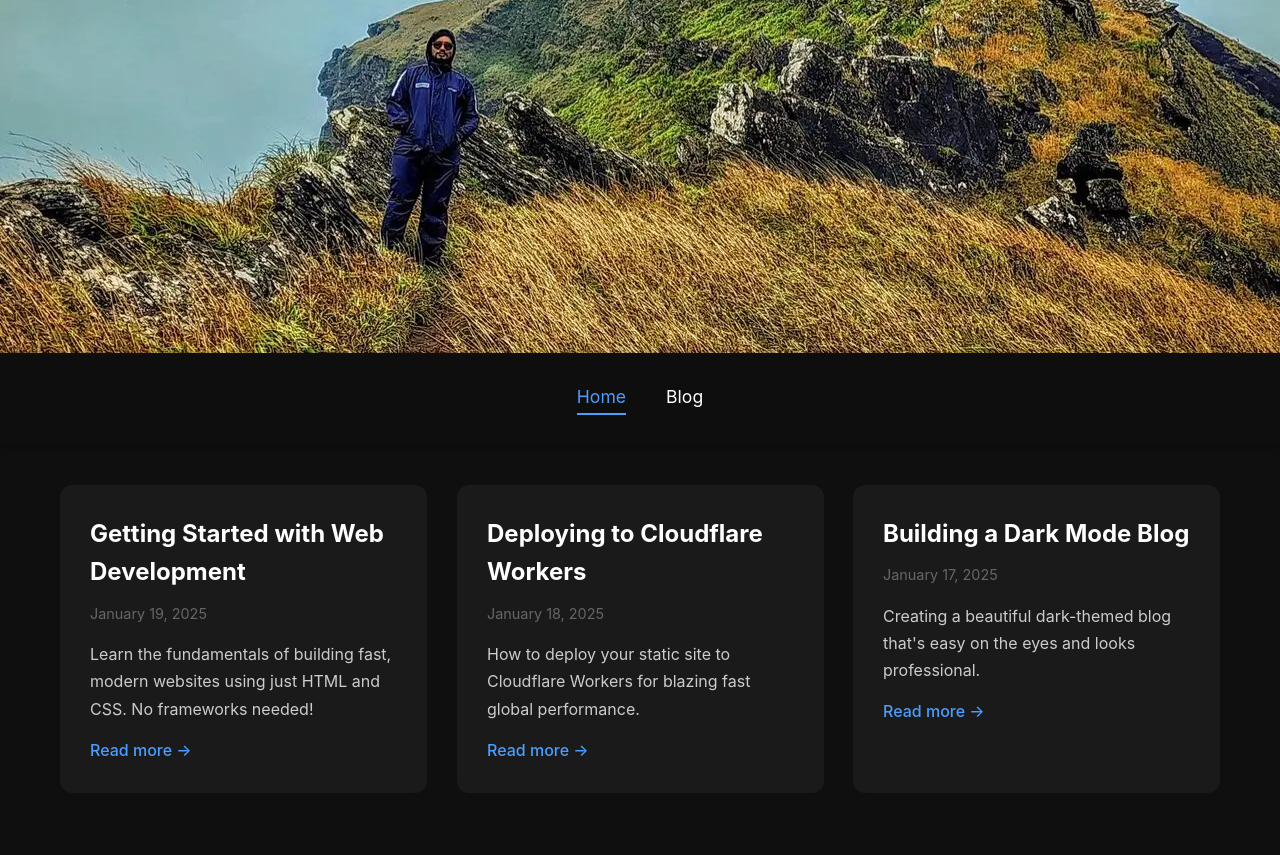
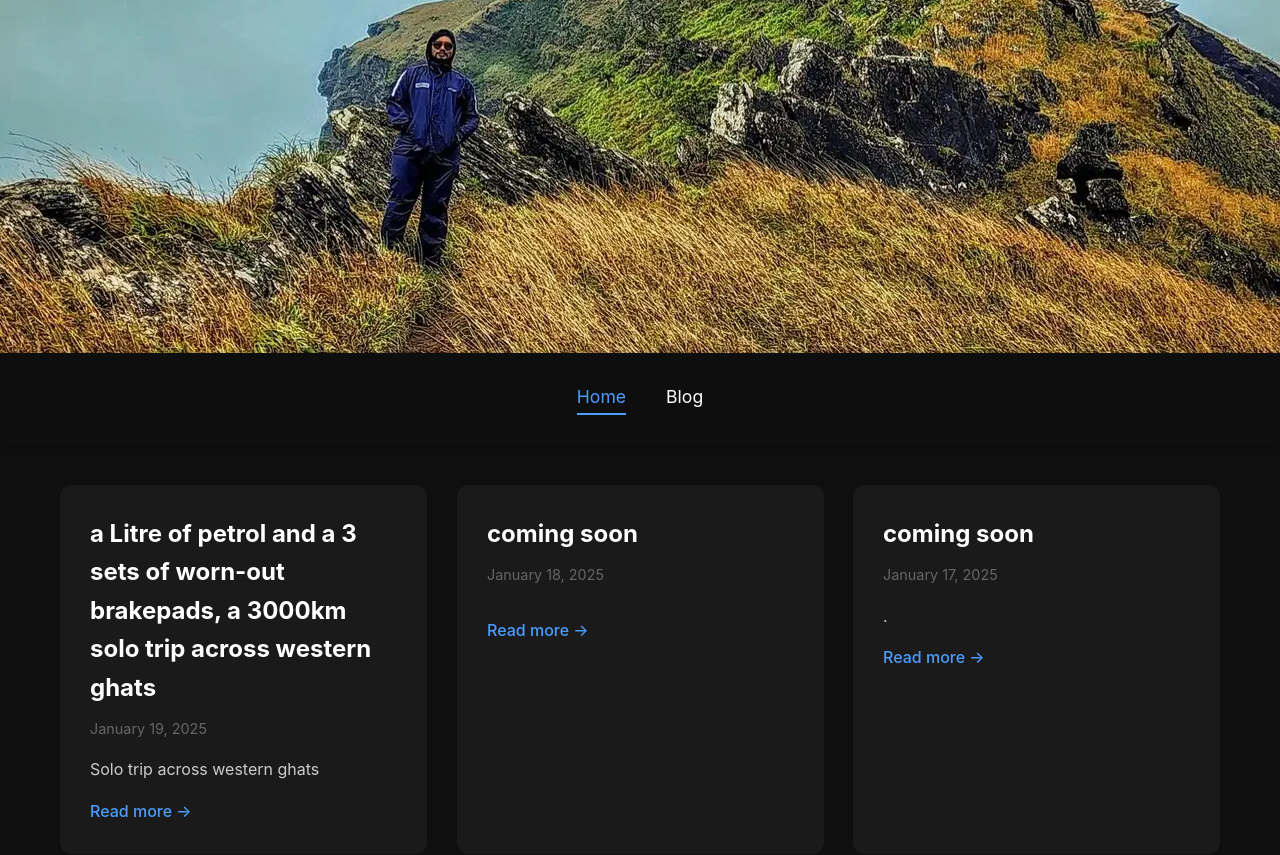
Before and after one commit to rakshithsajjan/rakshith.me, a website: page public/index.html in a window 1280 px wide. Shown: the part 207-1062 px from the top of the page. Drawn offline with Linux system fonts and the light colour scheme.

Commit message:
Update homepage to match blog changes with petrol trip text

```diff
--- a/public/index.html
+++ b/public/index.html
@@ -301,23 +301,23 @@
     <div class="container main-content">
         <div class="blog-grid">
             <article class="blog-post" onclick="window.location.href='/blog/getting-started.html'">
-                <h2>Getting Started with Web Development</h2>
+                <h2>a Litre of petrol and a 3 sets of worn-out brakepads, a 3000km solo trip across western ghats</h2>
                 <p class="date">January 19, 2025</p>
-                <p>Learn the fundamentals of building fast, modern websites using just HTML and CSS. No frameworks needed!</p>
+                <p>Solo trip across western ghats</p>
                 <a href="/blog/getting-started.html" class="read-more">Read more →</a>
             </article>
 
             <article class="blog-post" onclick="window.location.href='/blog/cloudflare-workers.html'">
-                <h2>Deploying to Cloudflare Workers</h2>
+                <h2>coming soon</h2>
                 <p class="date">January 18, 2025</p>
-                <p>How to deploy your static site to Cloudflare Workers for blazing fast global performance.</p>
+                <p></p>
                 <a href="/blog/cloudflare-workers.html" class="read-more">Read more →</a>
             </article>
 
             <article class="blog-post" onclick="window.location.href='/blog/dark-mode.html'">
-                <h2>Building a Dark Mode Blog</h2>
+                <h2>coming soon</h2>
                 <p class="date">January 17, 2025</p>
-                <p>Creating a beautiful dark-themed blog that's easy on the eyes and looks professional.</p>
+                <p>.</p>
                 <a href="/blog/dark-mode.html" class="read-more">Read more →</a>
             </article>
         </div>
```
